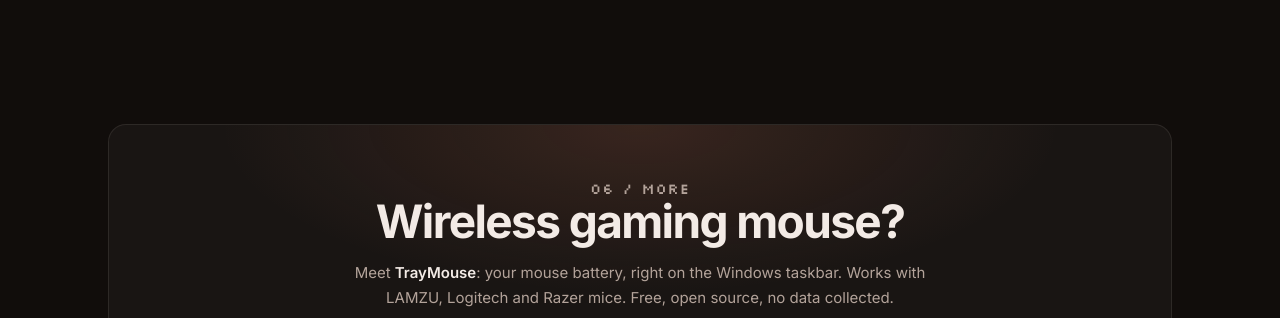
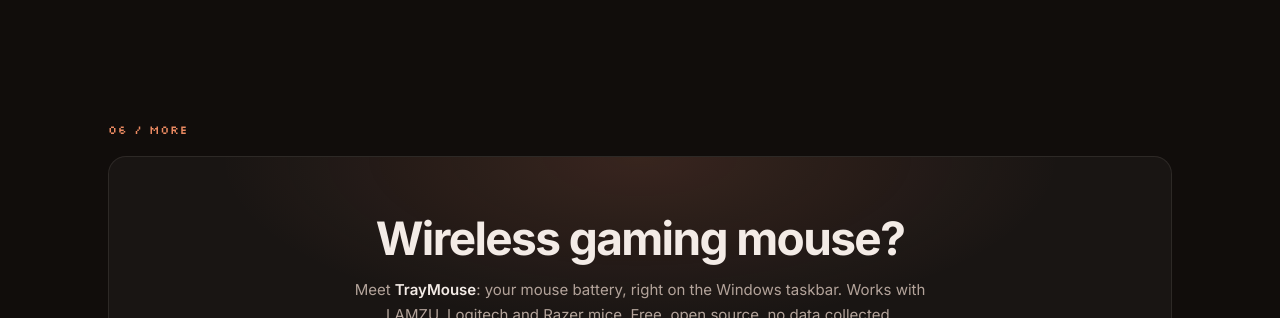
Before and after one commit to giannisBFMV/claude-pixel-pet, a website: page index.html in a window 1280 px wide. Shown: the part 4880-5198 px from the top of the page. Drawn offline with Linux system fonts and the light colour scheme.

Commit message:
Landing page: 06 / More label above the card, like the other sections
Co-Authored-By: Claude Opus 5.5 <noreply@anthropic.com>

```diff
--- a/index.html
+++ b/index.html
@@ -191,6 +191,7 @@ h3{font-size:18px;letter-spacing:-.01em;margin:0 0 6px;font-weight:600}
 .use .code pre{font-size:12.5px}
 
 .final{text-align:center;padding:40px 0 96px;scroll-margin-top:40px}
+.final > .wrap > .kicker{text-align:left;margin-bottom:20px}
 .final .card{padding:56px 24px;background:radial-gradient(600px 240px at 50% 0%,rgba(217,119,87,.16),transparent 70%),var(--glass)}
 .final h2{margin:0 auto 14px}
 .final .sub{margin:0 auto 30px}
@@ -428,8 +429,8 @@ target\release\pixel_pet.exe</code></pre>
 
   <section class="final" id="more" aria-labelledby="more-h">
     <div class="wrap">
+      <p class="kicker reveal">06 / More</p>
       <div class="card reveal">
-        <p class="kicker">06 / More</p>
         <h2 id="more-h">Wireless gaming mouse?</h2>
         <p class="sub">Meet <strong>TrayMouse</strong>: your mouse battery, right on the Windows taskbar. Works with LAMZU, Logitech and Razer mice. Free, open source, no data collected.</p>
         <img class="tm-demo" src="traymouse_demo.gif" width="1434" height="288" loading="lazy" alt="TrayMouse showing mouse battery on the Windows taskbar: custom colors, low battery, charging and disconnected states">
```
